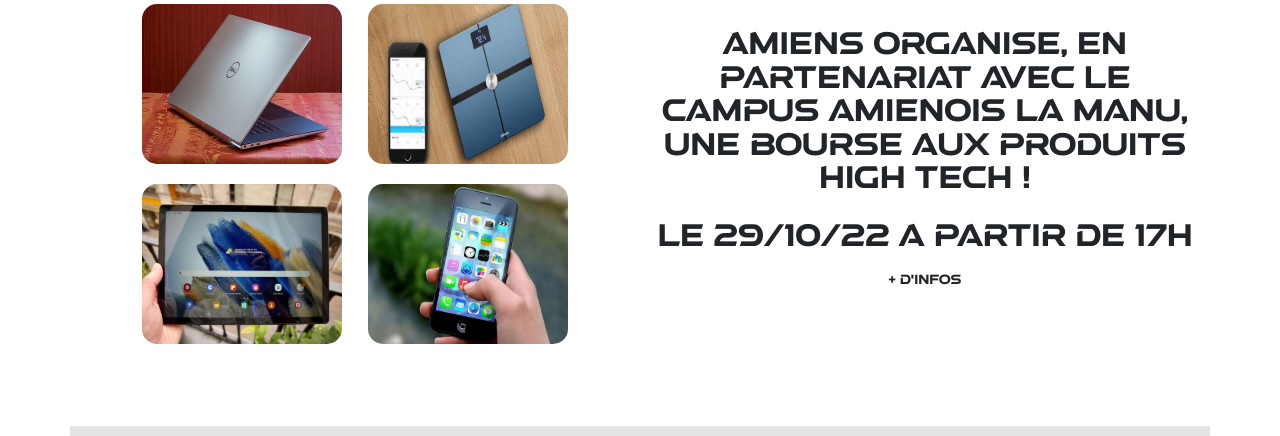
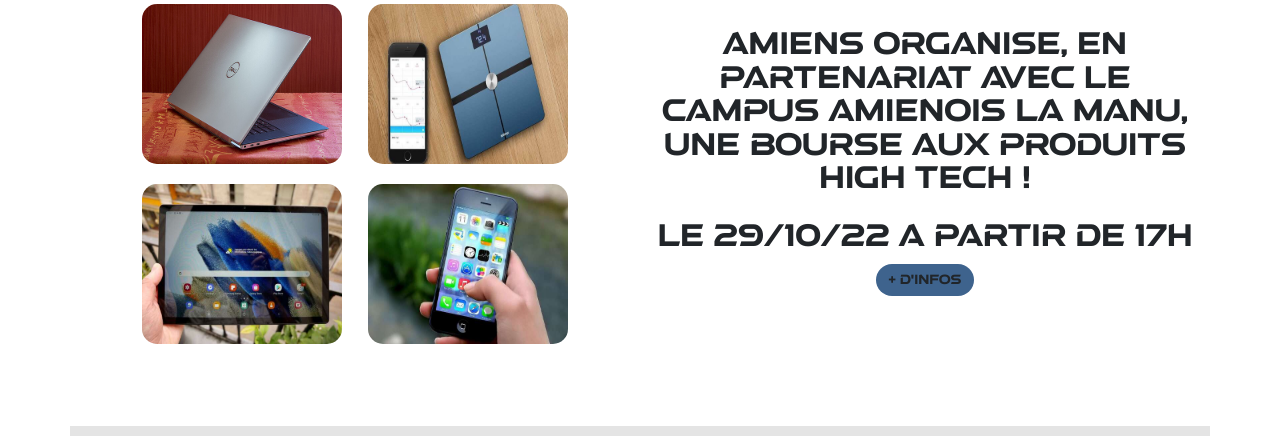
Before and after one commit to Mvalxs/PROJET-GROUP-2, a plain HTML site: page BourseHighTech2/index.html in a window 1280 px wide. In both pictures the pointer is over the button "+ d'infos". Shown: the part 364-800 px from the top of the page. Drawn offline with nearby package versions, Linux system fonts and the light colour scheme.

Commit message:
correction btm hover

```diff
--- a/BourseHighTech2/public/assets/css/style.css
+++ b/BourseHighTech2/public/assets/css/style.css
@@ -37,6 +37,7 @@ nav {
 
 .form h3 {
     color: #3e638d;
+
 }
 
 .form {
@@ -48,6 +49,10 @@ nav {
     background-color: #3e638d;
     border-radius: 20px;
     font-size: 12px;
+}
+
+.btn:hover {
+    background-color: #3E638D;
 }
 
 .map h3 {
```
